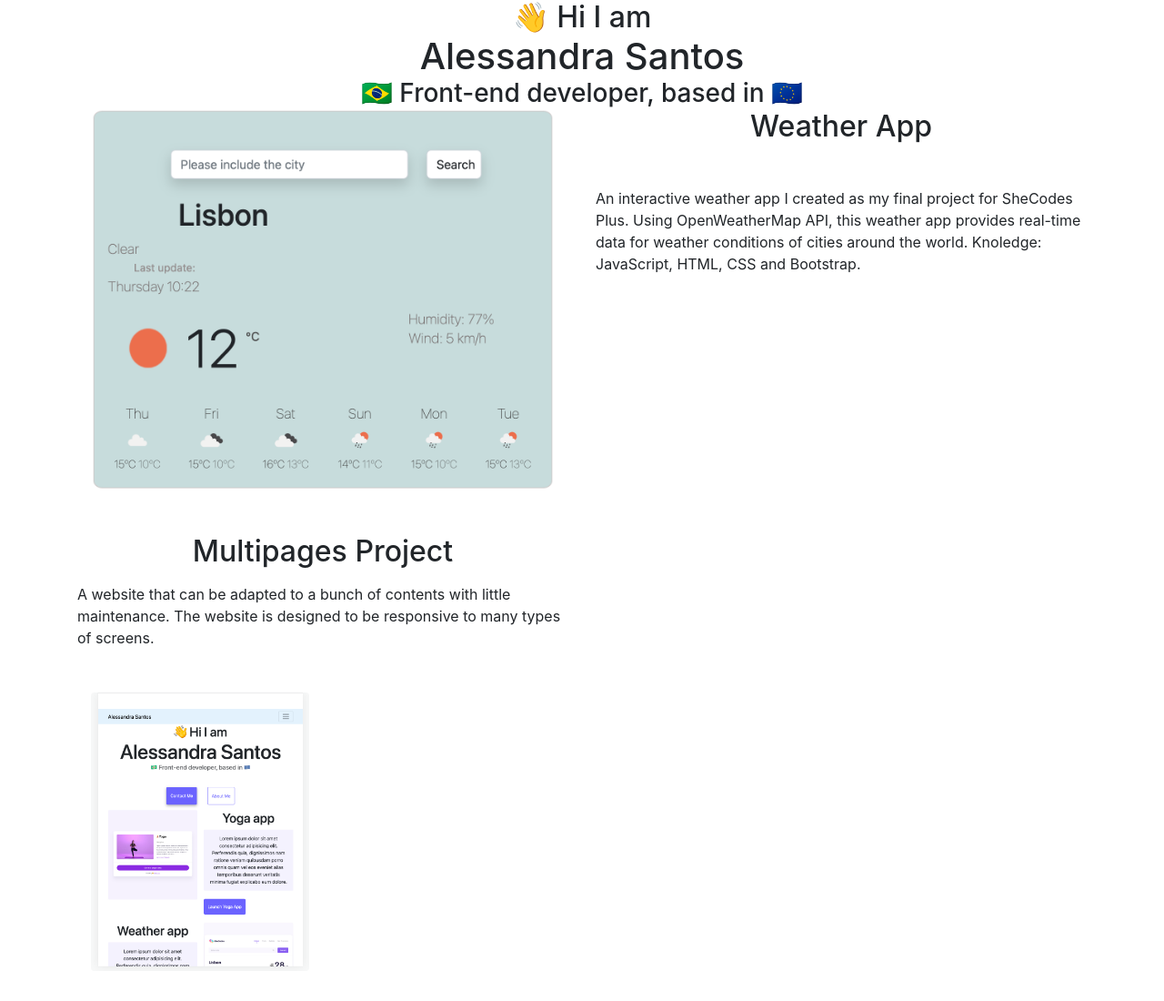
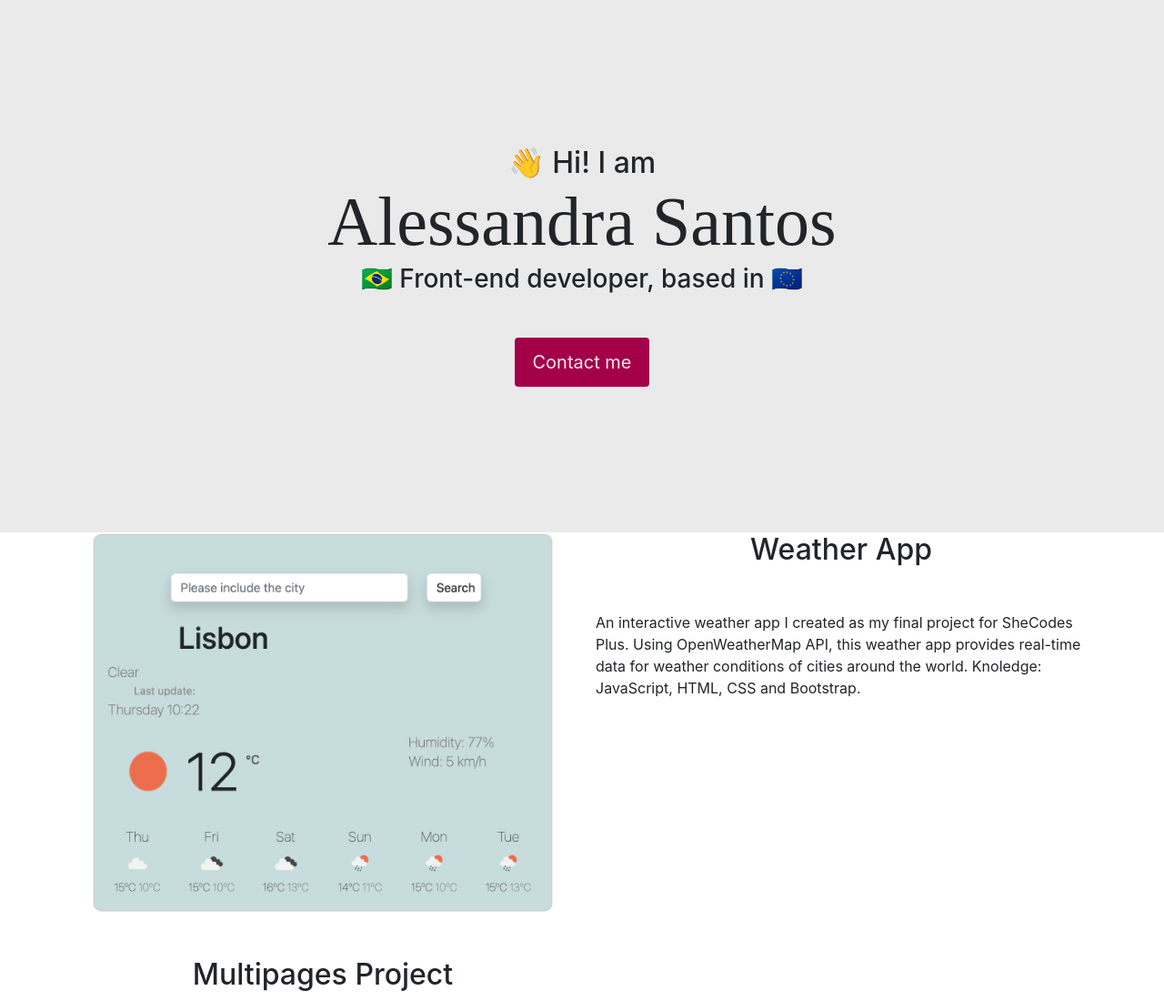
Before and after one commit to AlessandraSantos-dev/Portfolio, a plain HTML site: page index.html in a window 1280 px wide. Shown: the top 1100 px of the page at 91% size. Drawn offline with nearby package versions, Linux system fonts and the light colour scheme.

Commit message:
Fixed the style of the page

```diff
--- a/index.html
+++ b/index.html
@@ -34,23 +34,22 @@
     <title>My Portfolio - Alessandra Santos</title>
   </head>
   <body>
-    <h2>👋 Hi I am</h2>
+    <div class="hero">
+    <h2>👋 Hi! I am</h2>
     <h1>Alessandra Santos</h1>
-    <h3>🇧🇷 Front-end developer, based in 🇪🇺</h3>
-    <!--
-
+    <h3 class="mb-5">🇧🇷 Front-end developer, based in 🇪🇺</h3>
     <div class="navigation-links">
-      <a href="about.html#contact" class="contact-link" title="Contact-me"
+      <a href="#" class="contact-link btn btn-branding" title="Contact-me"
         >Contact me</a
       >
+      <!--
       <i class="fa-regular fa-address-card"></i>
       <a href="about.html" class="about-link" title="About Alessandra Santos"
         >About me</a
       >
+      -->
     </div>
-
-    -->
-
+    </div>
     <div class="container">
       <div class="row">
         <div class="col-md-6">
--- a/src/style.css
+++ b/src/style.css
@@ -1,3 +1,8 @@
+:root {
+  --branding-color: #eaeaea;
+  --secondary-color: #a30049;
+}
+
 h1,
 h2,
 h3 {
@@ -7,3 +12,22 @@ h3 {
 h1 {
   text-align: center;
 }
+
+.hero {
+  padding: 160px 20px;
+  text-align: center;
+  background-color: var(--branding-color);
+}
+.hero h1 {
+  font-family: spectral;
+  font-size: 76px;
+}
+
+.btn-branding {
+  background-color: var(--secondary-color);
+  border-radius: 4px;
+  color: var(--branding-color);
+  font-size: 20px;
+  line-height: 28px;
+  padding: 12px 18px;
+}
```
